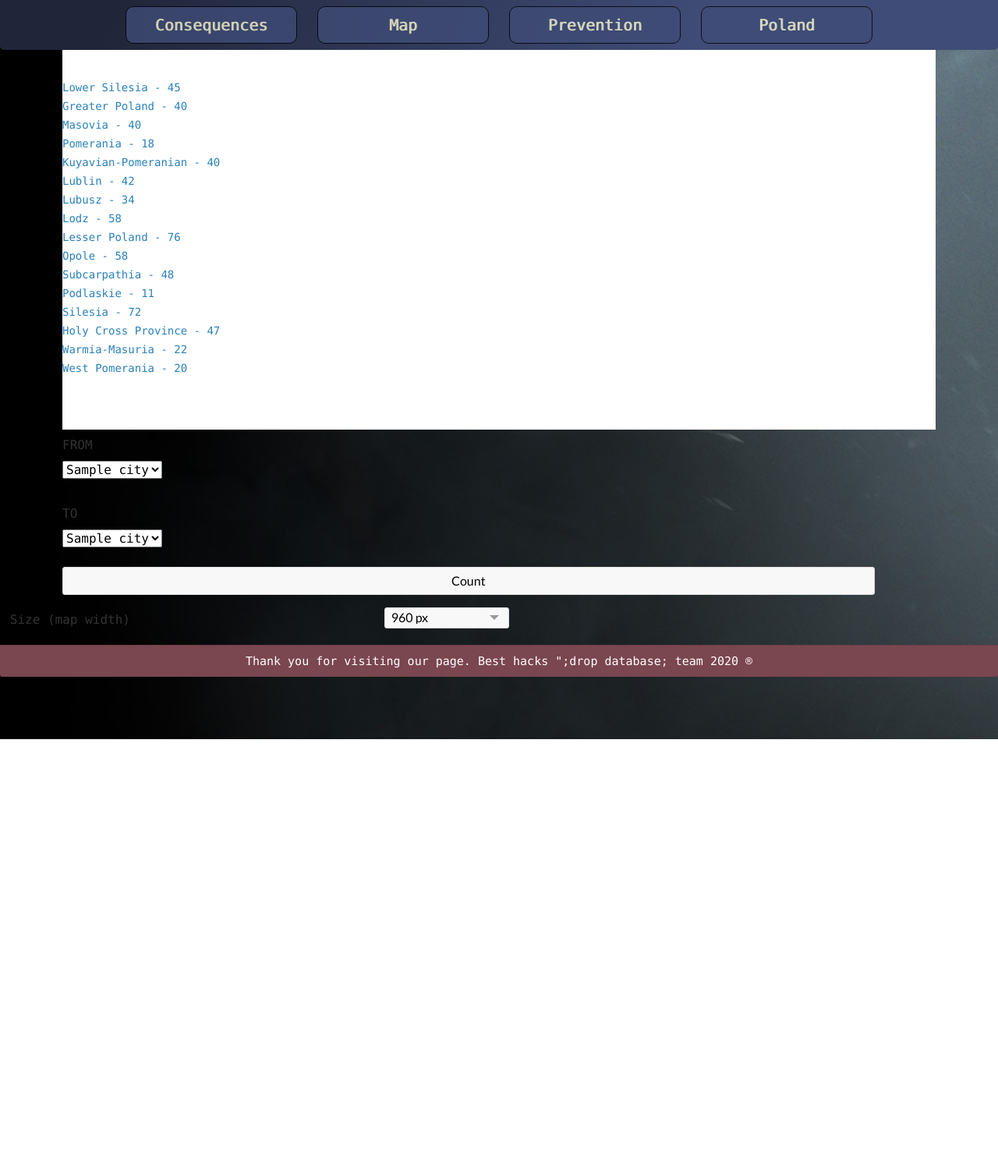
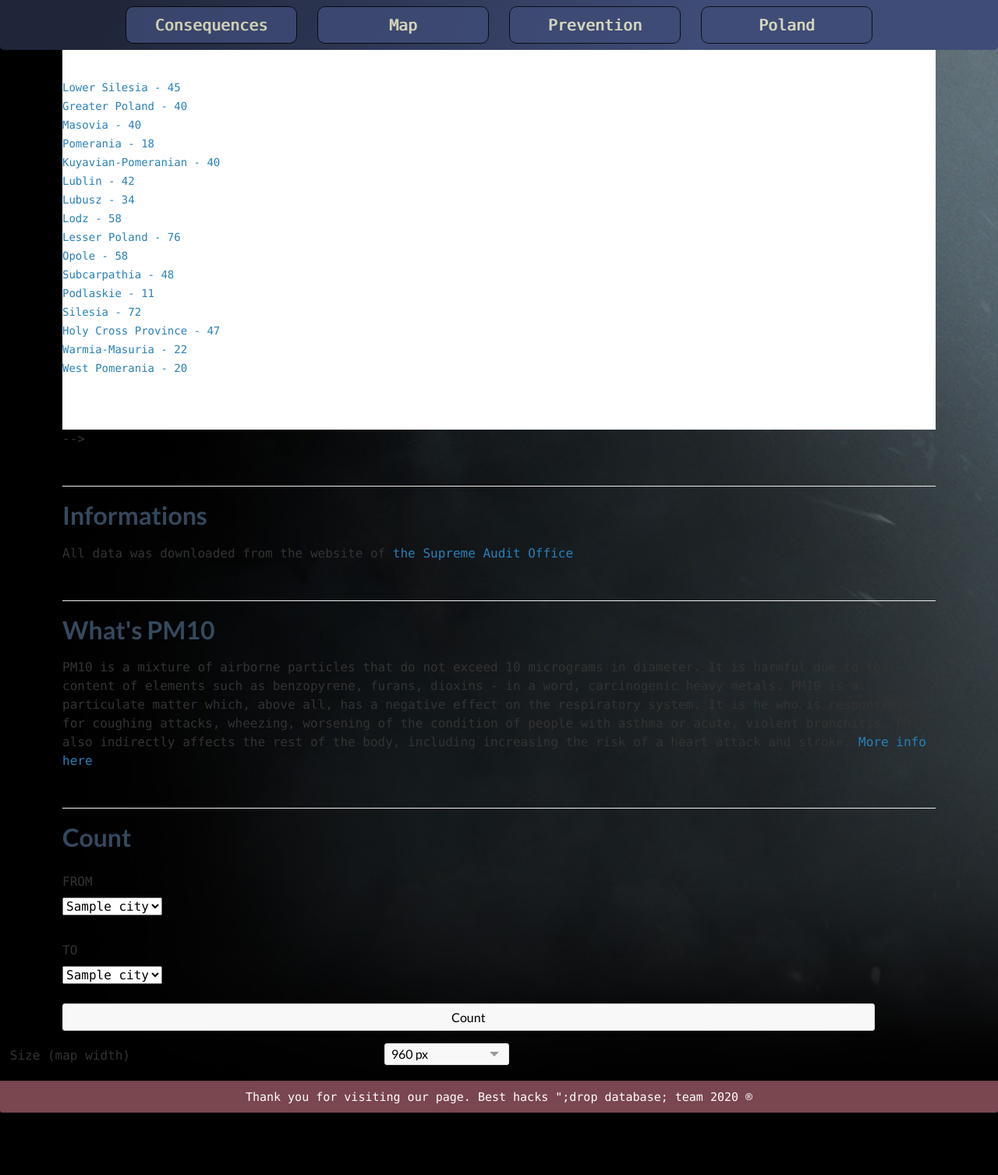
Before and after one commit to regin123/global-warming-investigator, a Django app: template templates/Poland.html in a window 1280 px wide. Shown: the whole page at 78% size. Before the commit the page ends 948 px from the top, so only its background shows below. Run offline with Django 3.2, Linux system fonts and the light colour scheme; the template is opened without the code that fills it: most values are stand-ins (such as "Sample title", 1, 10 or a date in 2020); some libraries are stand-ins or nearby versions.

Commit message:
Rollback

```diff
--- a/templates/Poland.html
+++ b/templates/Poland.html
@@ -72,24 +72,7 @@
   <li class="pl13"><a href="https://aqicn.org/map/kielce/pl/">Holy Cross Province - 47</a></li>
   <li class="pl14"><a href="https://aqicn.org/map/olsztyn/pl/">Warmia-Masuria - 22</a></li>
   <li class="pl16"><a href="https://aqicn.org/map/szczecin/pl/">West Pomerania - 20</a></li>
-     <!--
-  <li class="pl1"><a href="#section-dolnoslaskie">Lower Silesia - 45</a></li>
-  <li class="pl2"><a href="#section-kujawsko-pomorskie">Kuyavian-Pomeranian - 40</a></li>
-  <li class="pl3"><a href="#section-lubelskie">Lublin - 42</a></li>
-  <li class="pl4"><a href="#section-lubuskie">Lubusz - 34</a></li>
-  <li class="pl5"><a href="#section-lodzkie">Lodz - 58</a></li>
-  <li class="pl6"><a href="#section-malopolskie">Lesser Poland - 76</a></li>
-  <li class="pl7"><a href="#section-mazowieckie">Masovia - 40</a></li>
-  <li class="pl8"><a href="#section-opolskie">Opole - 58</a></li>
-  <li class="pl9"><a href="#section-podkarpackie">Subcarpathia - 48</a></li>
-  <li class="pl10"><a href="#section-podlaskie">Podlaskie - 11</a></li>
-  <li class="pl11"><a href="#section-pomorskie">Pomerania - 18</a></li>
-  <li class="pl12"><a href="#section-slaskie">Silesia - 72</a></li>
-  <li class="pl13"><a href="#section-swietokrzyskie">Holy Cross Province</a></li>
-  <li class="pl14"><a href="#section-warminskomazurskie">Warmia-Masuria - 22</a></li>
-  <li class="pl15"><a href="#section-wielkopolska">Greater Poland - 40</a></li>
-  <li class="pl16"><a href="#section-zachodniopomorskie">West Pomerania - 20</a></li>
-  -->
+
  </ul>
 </div>
 <!-- END OF THE CSSMap - Poland -->
@@ -125,9 +108,26 @@
       </div>
       <!-- END OF THE MAP -->
 
+     <div class="wrapper">
+     </div><!-- END .wrapper -->
     </section>
-  </article>
+    -->
+        <!-- SECTION info -->
+    <section id="section-info" class="wrapper">
+     <hr />
+      <h3>Informations</h3>
+        All data was downloaded from the website of <a href="https://www.nik.gov.pl/aktualnosci/dbaj-o-zdrowie-nie-oddychaj.html"> the Supreme Audit Office </a>
 
+        <section id="section-info2" class="wrapper">
+     <hr />
+      <h3>What's PM10</h3>
+       PM10 is a mixture of airborne particles that do not exceed 10 micrograms in diameter. It is harmful due to the content of elements such as benzopyrene, furans, dioxins - in a word, carcinogenic heavy metals. PM10 is a particulate matter which, above all, has a negative effect on the respiratory system. It is he who is responsible for coughing attacks, wheezing, worsening of the condition of people with asthma or acute, violent bronchitis. PM10 also indirectly affects the rest of the body, including increasing the risk of a heart attack and stroke.<a href="https://airly.org/pl/pyl-zawieszony-czym-jest-pm10-a-czym-pm2-5-aerozole-atmosferyczne/"> More info here </a>
+
+
+            <section id="section-count" class="wrapper">
+     <hr />
+      <h3>Count</h3>
+            </section></section></article>
                 <form action="/count_co2">
   <label for="fromP">FROM</label>
   <select name="fromP" id="places">
@@ -145,9 +145,8 @@
   </select>
   <br><br>
   <input type="submit" value="Count">
-                </form>
-   </div><!-- END .wrapper -->
-      <!-- MAP SETTINGS -->
+                </form></section>
+   </div>
 
         <form id="map-settings-form" name="map-settings-form" action="#" method="post" novalidate>
           <fieldset id="options-basic">
```
